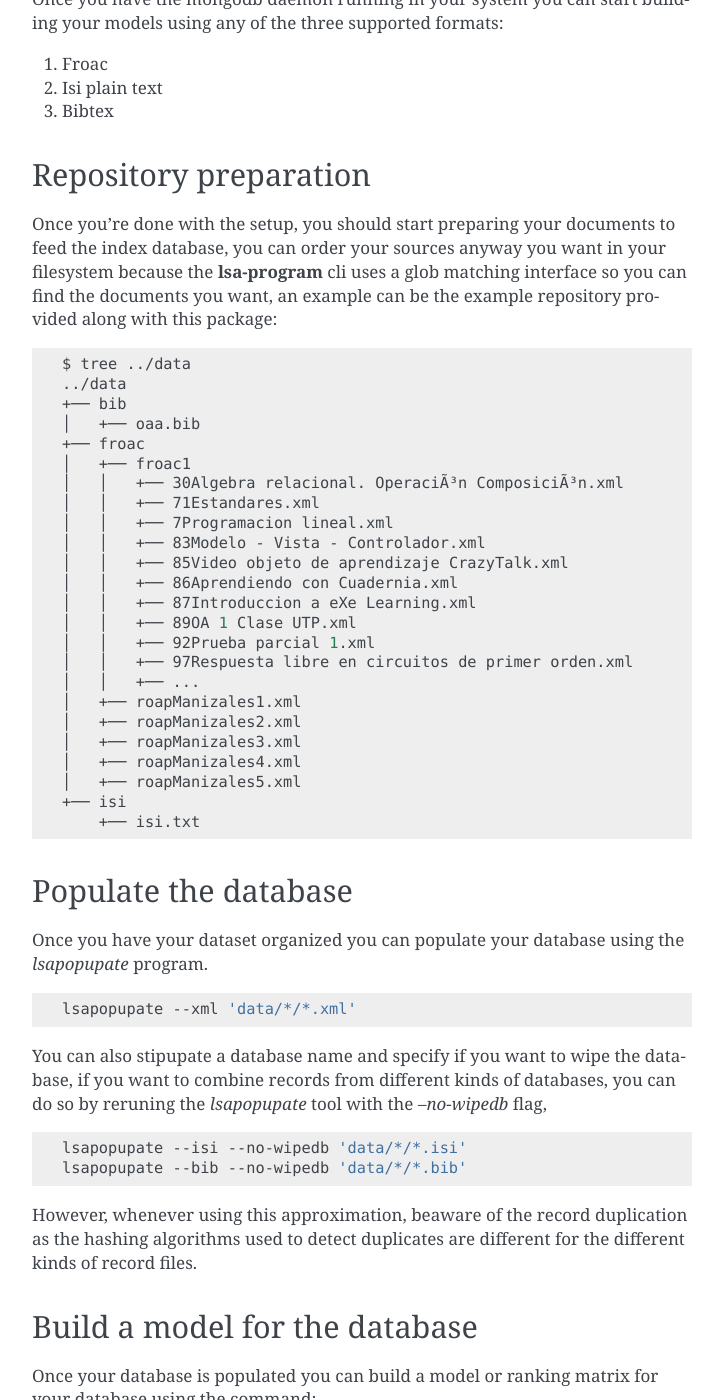
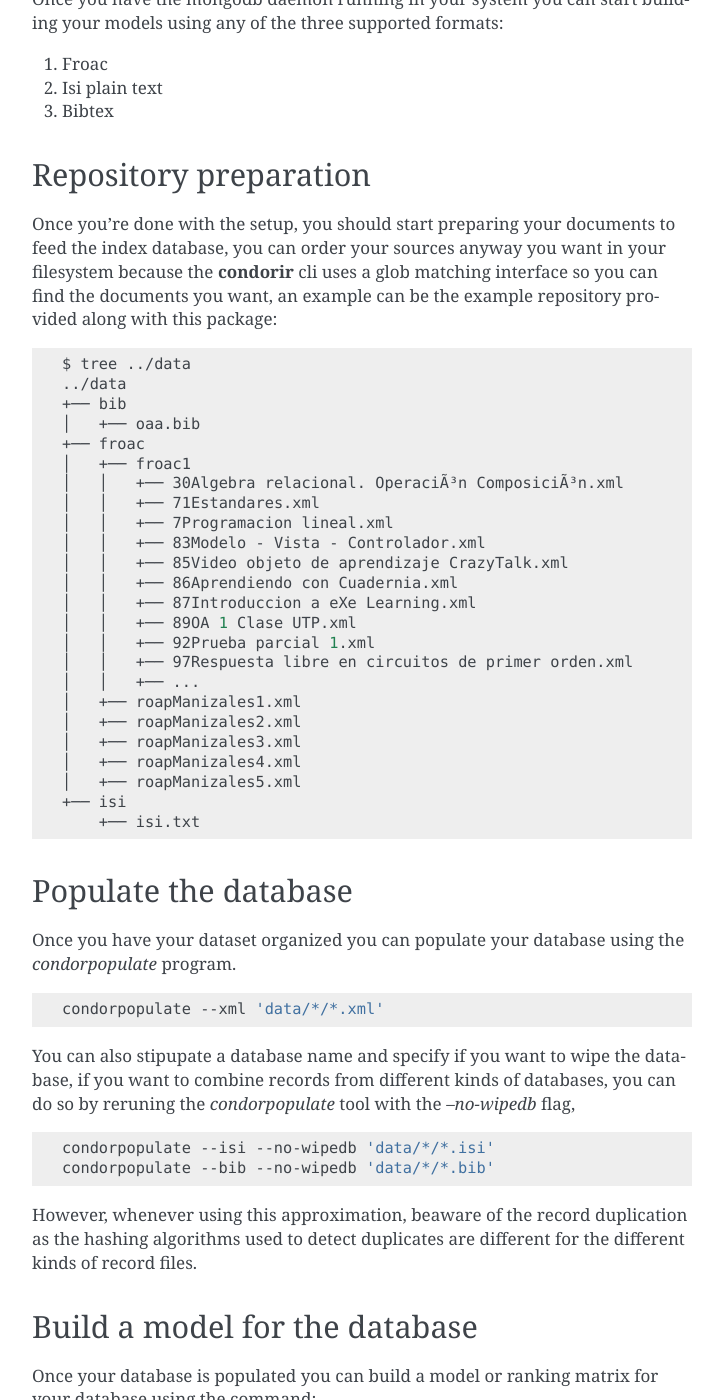
Before and after one commit to odarbelaeze/condor-ir, a Sphinx documentation site: the page built from docs/source/quickstart.rst, in a window 1280 px wide and 1400 px high, scrolled down 594 px. Shown: the whole window, without its empty margins (388-1111 px from the left). Built offline with Sphinx 7.4.7, drawn with Linux system fonts in a browser that asks for light colours; some of the changed text lies outside the part shown.

Commit message:
Change name to condor in docs

```diff
--- a/docs/source/conf.py
+++ b/docs/source/conf.py
@@ -1,7 +1,7 @@
 #!/usr/bin/env python3
 # -*- coding: utf-8 -*-
 #
-# lsa-program documentation build configuration file, created by
+# condor documentation build configuration file, created by
 # sphinx-quickstart on Tue Mar 22 10:19:59 2016.
 #
 # This file is execfile()d with the current directory set to its
@@ -75,7 +75,7 @@ source_suffix = '.rst'
 master_doc = 'index'
 
 # General information about the project.
-project = 'lsa-program'
+project = 'condorir'
 copyright = '2016, O. D. Arbeláez Echeverri, G. A. Osorio Zuluaga'
 author = '''O.D. Arbeláez Echeverri,
 G.A. Osorio Zuluaga'''
@@ -230,7 +230,7 @@ html_static_path = ['_static']
 #html_search_scorer = 'scorer.js'
 
 # Output file base name for HTML help builder.
-htmlhelp_basename = 'lsa-programdoc'
+htmlhelp_basename = 'condorir'
 
 # -- Options for LaTeX output ---------------------------------------------
 
@@ -252,7 +252,7 @@ latex_elements = {
 # (source start file, target name, title,
 #  author, documentclass [howto, manual, or own class]).
 latex_documents = [
-    (master_doc, 'lsa-program.tex', 'lsa-program Documentation',
+    (master_doc, 'condorir.tex', 'condorir Documentation',
      'Oscar David Arbeláez Echeverri\\\\ German Augusto Osorio Zuluaga', 'manual'),
 ]
 
@@ -282,7 +282,7 @@ latex_documents = [
 # One entry per manual page. List of tuples
 # (source start file, name, description, authors, manual section).
 man_pages = [
-    (master_doc, 'lsa-program', 'lsa-program Documentation',
+    (master_doc, 'condorir', 'condorir Documentation',
      [author], 1)
 ]
 
@@ -296,8 +296,8 @@ man_pages = [
 # (source start file, target name, title, author,
 #  dir menu entry, description, category)
 texinfo_documents = [
-    (master_doc, 'lsa-program', 'lsa-program Documentation',
-     author, 'lsa-program', 'One line description of project.',
+    (master_doc, 'condorir', 'condorir Documentation',
+     author, 'condorir', 'One line description of project.',
      'Miscellaneous'),
 ]
 
--- a/docs/source/index.rst
+++ b/docs/source/index.rst
@@ -1,12 +1,12 @@
-.. lsa-program documentation master file, created by
+.. condorir documentation master file, created by
    sphinx-quickstart on Tue Mar 22 10:19:59 2016.
    You can adapt this file completely to your liking, but it should at least
    contain the root `toctree` directive.
 
-Welcome to lsa-program's documentation!
+Welcome to condorir's documentation!
 =======================================
 
-**lsa-program** is a suite of tools to work with latent semantic search engines
+**condorir** is a suite of tools to work with latent semantic search engines
 and other search engines as well, now it offers index database management
 computation of lsa ranking matrices and query tools.
 
--- a/docs/source/quickstart.rst
+++ b/docs/source/quickstart.rst
@@ -6,15 +6,15 @@ Setup
 =====
 
 
-In order to use the **lsa-program** you need to setup and configure a
+In order to use the **condorir** you need to setup and configure a
 **mongodb** database and have it run in the default port as the application
 database connection is not yet configurable.
 
-You can also install the **lsa-program** from PyPI using the pip tool
+You can also install the **condorir** from PyPI using the pip tool
 
 .. code-block:: bash
 
-    $ pip install lsa-program
+    $ pip install condorir
 
 Furhtermore, for language support you need to install some dictionaries and a
 spell checking engine:
@@ -42,7 +42,7 @@ Repository preparation
 
 Once you're done with the setup, you should start preparing your documents to
 feed the index database, you can order your sources anyway you want in your
-filesystem because the **lsa-program** cli uses a glob matching interface so
+filesystem because the **condorir** cli uses a glob matching interface so
 you can find the documents you want, an example can be the example repository
 provided along with this package:
 
@@ -77,20 +77,20 @@ Populate the database
 =====================
 
 Once you have your dataset organized you can populate your database using the
-`lsapopupate` program.
+`condorpopulate` program.
 
 .. code-block:: bash
 
-  lsapopupate --xml 'data/*/*.xml'
+  condorpopulate --xml 'data/*/*.xml'
 
 You can also stipupate a database name and specify if you want to wipe the
 database, if you want to combine records from different kinds of databases, you
-can do so by reruning the `lsapopupate` tool with the `--no-wipedb` flag,
+can do so by reruning the `condorpopulate` tool with the `--no-wipedb` flag,
 
 .. code-block:: bash
 
-  lsapopupate --isi --no-wipedb 'data/*/*.isi'
-  lsapopupate --bib --no-wipedb 'data/*/*.bib'
+  condorpopulate --isi --no-wipedb 'data/*/*.isi'
+  condorpopulate --bib --no-wipedb 'data/*/*.bib'
 
 However, whenever using this approximation, beaware of the record duplication
 as the hashing algorithms used to detect duplicates are different for the
@@ -102,9 +102,9 @@ Build a model for the database
 Once your database is populated you can build a model or ranking matrix for
 your database using the command:
 
-.. code-bloc:: bash
+.. code-block:: bash
 
-  lsamodel
+  condormodel
 
 This program will create versioned models so that you can build different
 versions, or query with one model when another one is still being built.
```
Also changed, not shown: other parts of docs/source/quickstart.rst (+1 -1 lines), docs/source/api-reference.rst (+29 -28 lines), docs/source/developer-quickstart.rst (+5 -5 lines).
